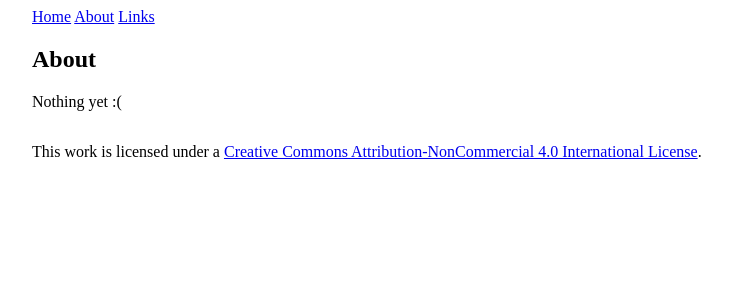
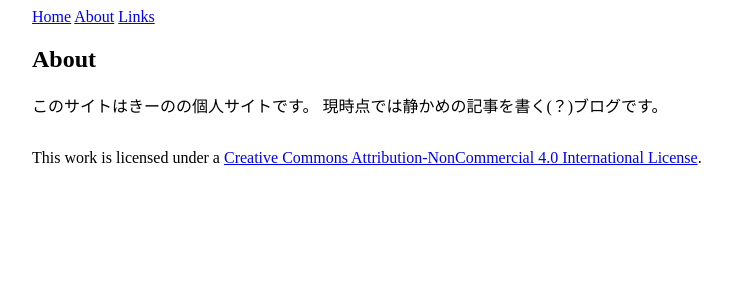
Before and after one commit to keynote-mi/keynote-mi.github.io, a Jekyll site: the page built from about/index.md, in a window 1280 px wide. Shown: the top 300 px of the page, without its empty margins (208-940 px from the left). Built offline with Jekyll 4.4.1, drawn with Linux system fonts in a browser that asks for light colours; nearby versions of some CDN libraries; library files that are not in the unit come from our copies.

Commit message:
Update index.md

```diff
--- a/about/index.md
+++ b/about/index.md
@@ -3,4 +3,5 @@ layout: page
 title: About
 ---
 
-Nothing yet :(
+このサイトはきーのの個人サイトです。
+現時点では静かめの記事を書く(？)ブログです。
```
